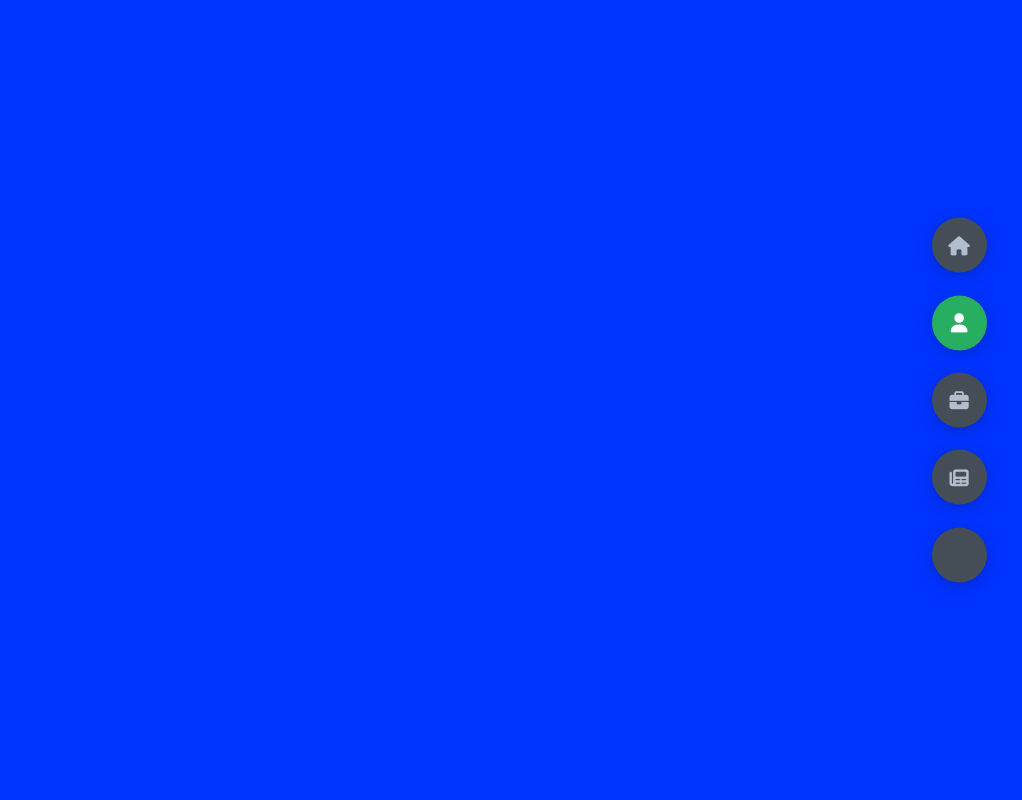
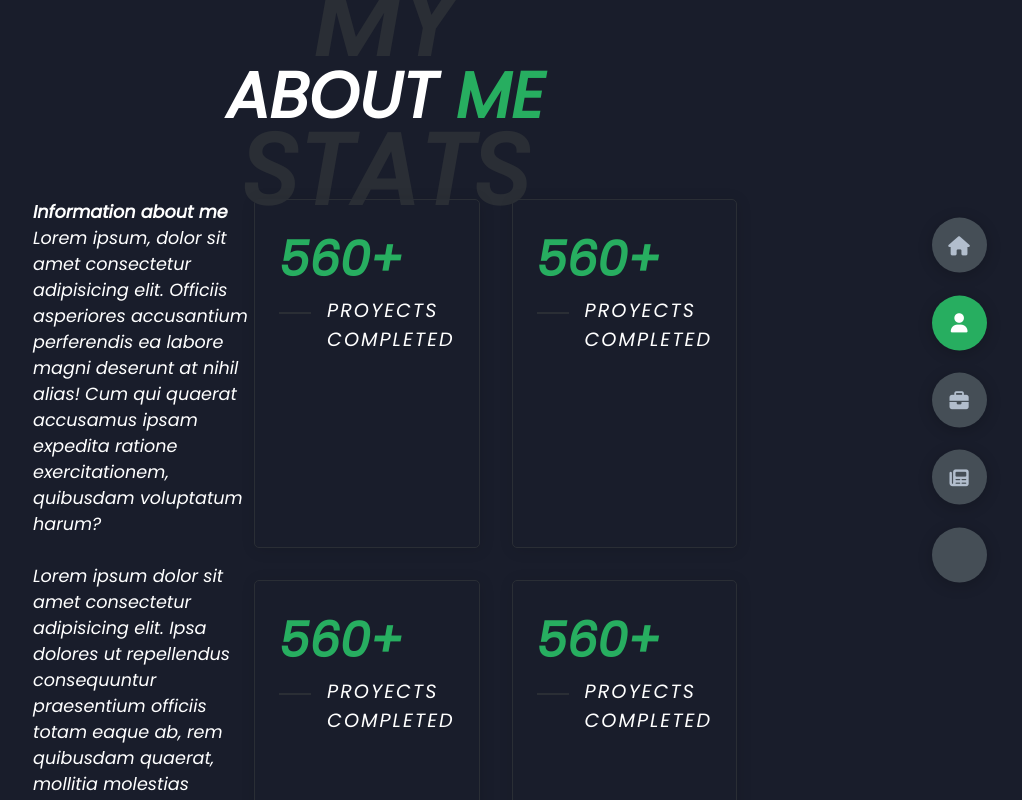
Before and after one commit to DanielJrPuente/Portfolio, a website: page index.html in a window 1280 px wide. Both pictures are taken after a click on the element 1214 px from the left and 322 px from the top of the page. Shown: the top 800 px of the page, without its empty margins (255-1277 px from the left). Drawn offline with Linux system fonts and the light colour scheme; some icons are missing.

Commit message:
Make styles for about conteiner and right about section

```diff
--- a/index.html
+++ b/index.html
@@ -40,7 +40,49 @@
         </div>
     </header>
     <main>
-        <section class="section sec2 about" data-id="about"></section>
+        <section class="section sec2 about" data-id="about">
+            <div class="main-title">
+                <h2>About <span>Me</span><span class="bg-text">my stats</span> </h2>
+            </div>
+            <div class="about-container">
+                <div class="left-about">
+                    <h4>Information about me</h4>
+                    <p>Lorem ipsum, dolor sit amet consectetur adipisicing elit. Officiis asperiores accusantium perferendis ea labore magni deserunt at nihil alias! Cum qui quaerat accusamus ipsam expedita ratione exercitationem, quibusdam voluptatum harum?<br></br> Lorem ipsum dolor sit amet consectetur adipisicing elit. Ipsa dolores ut repellendus consequuntur praesentium officiis totam eaque ab, rem quibusdam quaerat, mollitia molestias accusamus? Sint nostrum saepe magni reiciendis eos.</p>
+                    <div class="btn-con">
+                        <a href="" class="main-btn">
+                            <span class="btn-text">Dowload CV</span>
+                            <span class="btn-icon"><i class="fas fa-download"></i></span>
+                        </a>
+                    </div>
+                </div>
+                <div class="rigth-about">
+                    <div class="about-item">
+                        <div class="abt-text">
+                            <p class="large-text">560+</p>
+                            <p class="small-text">Proyects <br />Completed</p>
+                        </div>
+                    </div>
+                    <div class="about-item">
+                        <div class="abt-text">
+                            <p class="large-text">560+</p>
+                            <p class="small-text">Proyects <br />Completed</p>
+                        </div>
+                    </div>
+                    <div class="about-item">
+                        <div class="abt-text">
+                            <p class="large-text">560+</p>
+                            <p class="small-text">Proyects <br />Completed</p>
+                        </div>
+                    </div>
+                    <div class="about-item">
+                        <div class="abt-text">
+                            <p class="large-text">560+</p>
+                            <p class="small-text">Proyects <br />Completed</p>
+                        </div>
+                    </div>
+                </div>
+            </div>
+        </section>
         <section class="section sec3 portfolio" data-id="portfolio"></section>
         <section class="section sec4 blogs" data-id="blogs"></section>
         <section class="section sec5 contact" data-id="contact"></section>
--- a/src/scss/aboutSec/_about.scss
+++ b/src/scss/aboutSec/_about.scss
@@ -1,5 +1,80 @@
+@use '../variables/variables' as v;
+
 .sec2{
     display: none;
     transform: translateY(0) scale(1);
-    background-color: rgb(0, 51, 255);
 }
+
+.main-title{
+    text-align: center;
+    h2{
+        position: relative;
+        text-transform: uppercase;
+        font-size: 4rem;
+        font-weight: 700;
+        span{
+            color: v.$secundary-color;
+        }
+        .bg-text{
+            position: absolute;
+            top: 50%;
+            left: 50%;
+            font-weight: 800;
+            color: v.$grey-5;
+            transition: all .4s ease-in-out;
+            z-index: -1;
+            transform: translate(-50%, -50%);
+            font-size: 6.2rem;
+        }
+    }
+}
+
+.about-container{
+    display: grid;
+    grid-template-columns: repeat(2, 1fr);
+    padding-top: 3.5rem;
+    padding-bottom: 5rem;
+    .rigth-about{
+        display: grid;
+        grid-template-columns: repeat(2, 1fr);
+        grid-gap: 2rem;
+        .about-item{
+            border: 1px solid v.$grey-5;
+            border-radius: 5px;
+            transition: all .4s ease-in-out;
+            box-shadow: 1px 2px 15px rgba(0,0,0,.1);
+            &:hover{
+                cursor: default;
+                transform: translateY(-5px);
+                border: 1px solid v.$secundary-color;
+                box-shadow: 1px 4px  15px rgba(0,0,0,.32);
+            }
+            .abt-text{
+                padding: 1.5rem;
+                display: flex;
+                flex-direction: column;
+                .large-text{
+                    font-size: 3rem;
+                    font-weight: 700;
+                    color: v.$secundary-color;
+                }
+                .small-text{
+                    padding-left: 3rem;
+                    position: relative;
+                    text-transform: uppercase;
+                    font-size: 1.2rem;
+                    letter-spacing: 2px;
+                    &::before{
+                        content: "";
+                        position: absolute;
+                        left: 0;
+                        top: 1rem;
+                        width: 2rem;
+                        height: 2px;
+                        background-color: v.$grey-5;
+                    }
+                }
+            }
+        }
+    }
+}
```
Also changed, not shown: build/css/app.css.
